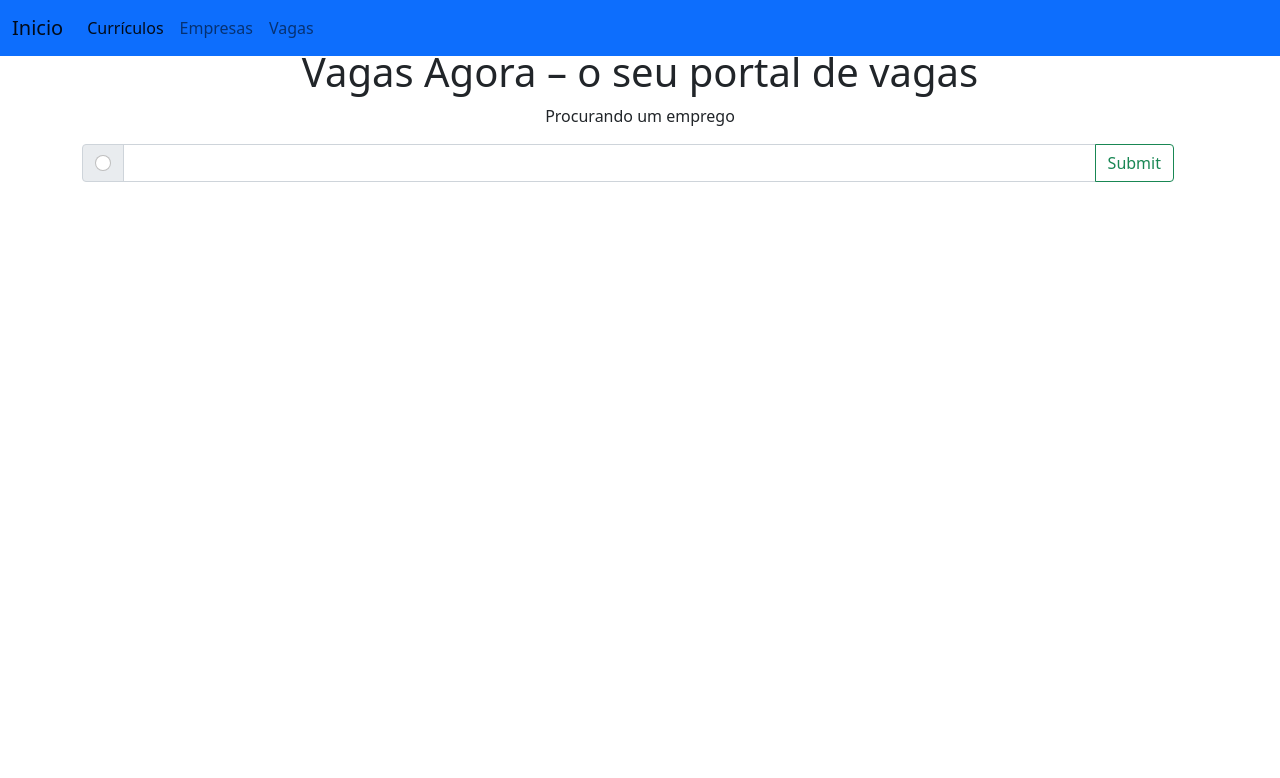
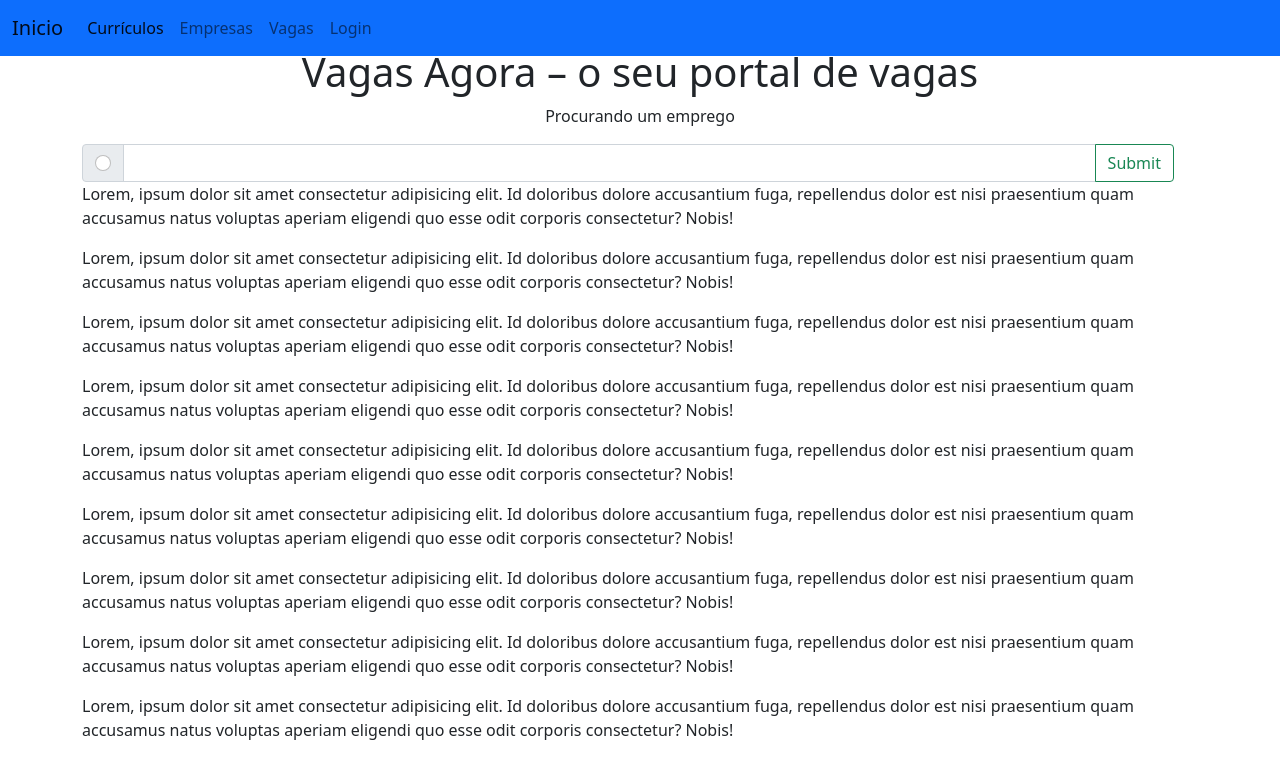
Before and after one commit to lucaszszz/senac_botafogo_gp2, a plain HTML site: page index.html in a window 1280 px wide. Drawn offline with nearby package versions, Linux system fonts and the light colour scheme.

Commit message:
Update index.html

```diff
--- a/index.html
+++ b/index.html
@@ -27,7 +27,10 @@
                     <a class="nav-link" href="empresas.html">Empresas</a>
                   </li>
                   <li class="nav-item">
-                    <a class="nav-link" href="vagas.html">Vagas</a>
+                    <a class="nav-link" href="pagina_vagas.html">Vagas</a>
+                  </li>
+                  <li class="nav-item">
+                    <a class="nav-link" href="login.html">Login</a>
                   </li>
 
                 </ul>
@@ -51,6 +54,36 @@
                       </div>
                 </div>
             </div>
+            <div class="row">
+              <div class="col-md-12">
+                <p>Lorem, ipsum dolor sit amet consectetur adipisicing elit. Id doloribus dolore accusantium fuga, repellendus dolor est nisi praesentium quam accusamus natus voluptas aperiam eligendi quo esse odit corporis consectetur? Nobis!</p>
+              </div>
+              <div class="col-md-12">
+                <p>Lorem, ipsum dolor sit amet consectetur adipisicing elit. Id doloribus dolore accusantium fuga, repellendus dolor est nisi praesentium quam accusamus natus voluptas aperiam eligendi quo esse odit corporis consectetur? Nobis!</p>
+              </div>
+              <div class="col-md-12">
+                <p>Lorem, ipsum dolor sit amet consectetur adipisicing elit. Id doloribus dolore accusantium fuga, repellendus dolor est nisi praesentium quam accusamus natus voluptas aperiam eligendi quo esse odit corporis consectetur? Nobis!</p>
+              </div>
+              <div class="col-md-12">
+                <p>Lorem, ipsum dolor sit amet consectetur adipisicing elit. Id doloribus dolore accusantium fuga, repellendus dolor est nisi praesentium quam accusamus natus voluptas aperiam eligendi quo esse odit corporis consectetur? Nobis!</p>
+              </div>
+              <div class="col-md-12">
+                <p>Lorem, ipsum dolor sit amet consectetur adipisicing elit. Id doloribus dolore accusantium fuga, repellendus dolor est nisi praesentium quam accusamus natus voluptas aperiam eligendi quo esse odit corporis consectetur? Nobis!</p>
+              </div>
+              <div class="col-md-12">
+                <p>Lorem, ipsum dolor sit amet consectetur adipisicing elit. Id doloribus dolore accusantium fuga, repellendus dolor est nisi praesentium quam accusamus natus voluptas aperiam eligendi quo esse odit corporis consectetur? Nobis!</p>
+              </div>
+              <div class="col-md-12">
+                <p>Lorem, ipsum dolor sit amet consectetur adipisicing elit. Id doloribus dolore accusantium fuga, repellendus dolor est nisi praesentium quam accusamus natus voluptas aperiam eligendi quo esse odit corporis consectetur? Nobis!</p>
+              </div>
+              <div class="col-md-12">
+                <p>Lorem, ipsum dolor sit amet consectetur adipisicing elit. Id doloribus dolore accusantium fuga, repellendus dolor est nisi praesentium quam accusamus natus voluptas aperiam eligendi quo esse odit corporis consectetur? Nobis!</p>
+              </div>
+              <div class="col-md-12">
+                <p>Lorem, ipsum dolor sit amet consectetur adipisicing elit. Id doloribus dolore accusantium fuga, repellendus dolor est nisi praesentium quam accusamus natus voluptas aperiam eligendi quo esse odit corporis consectetur? Nobis!</p>
+              </div>
+
+            </div>
           </div>
     </div>
 
```
